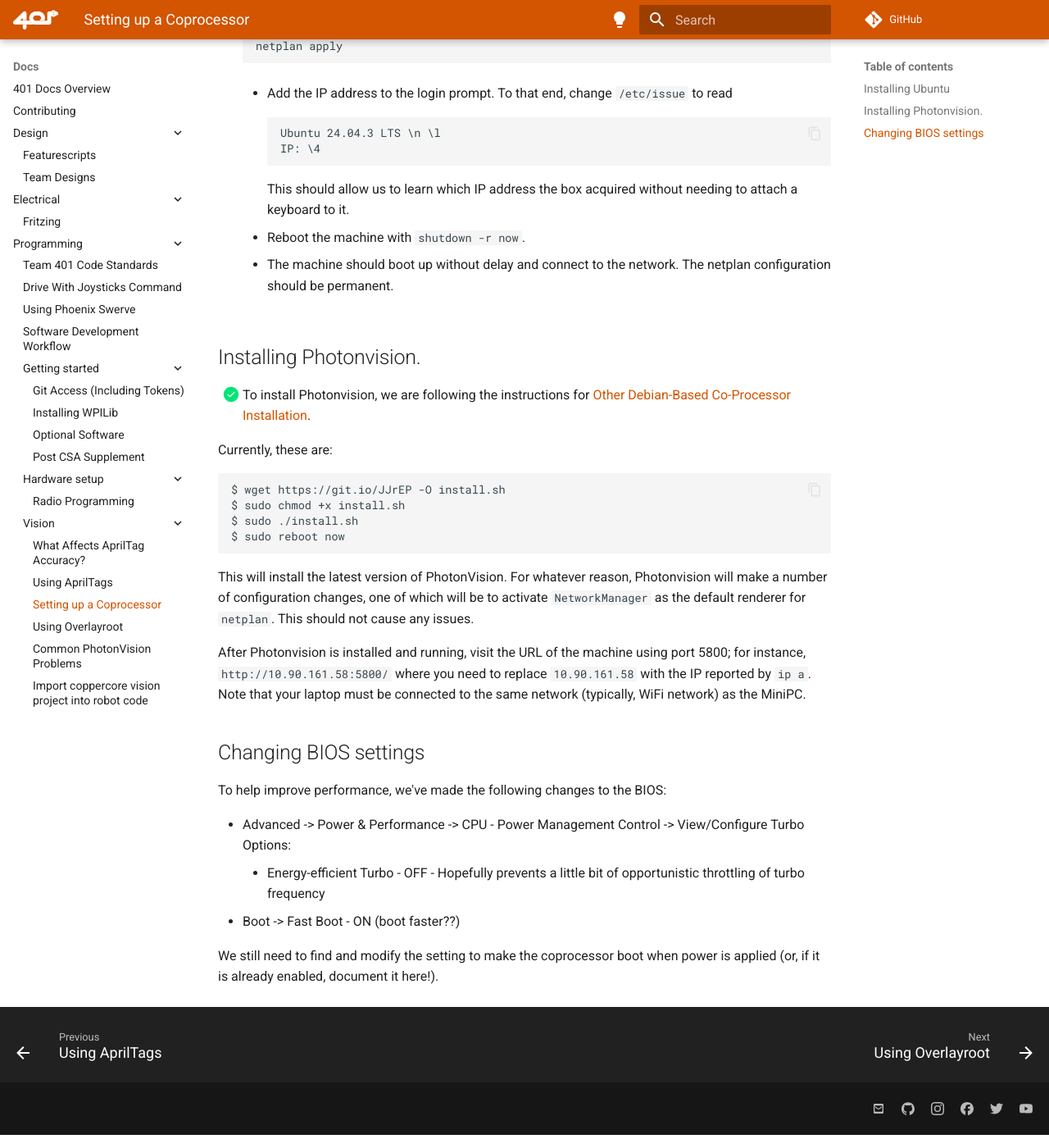
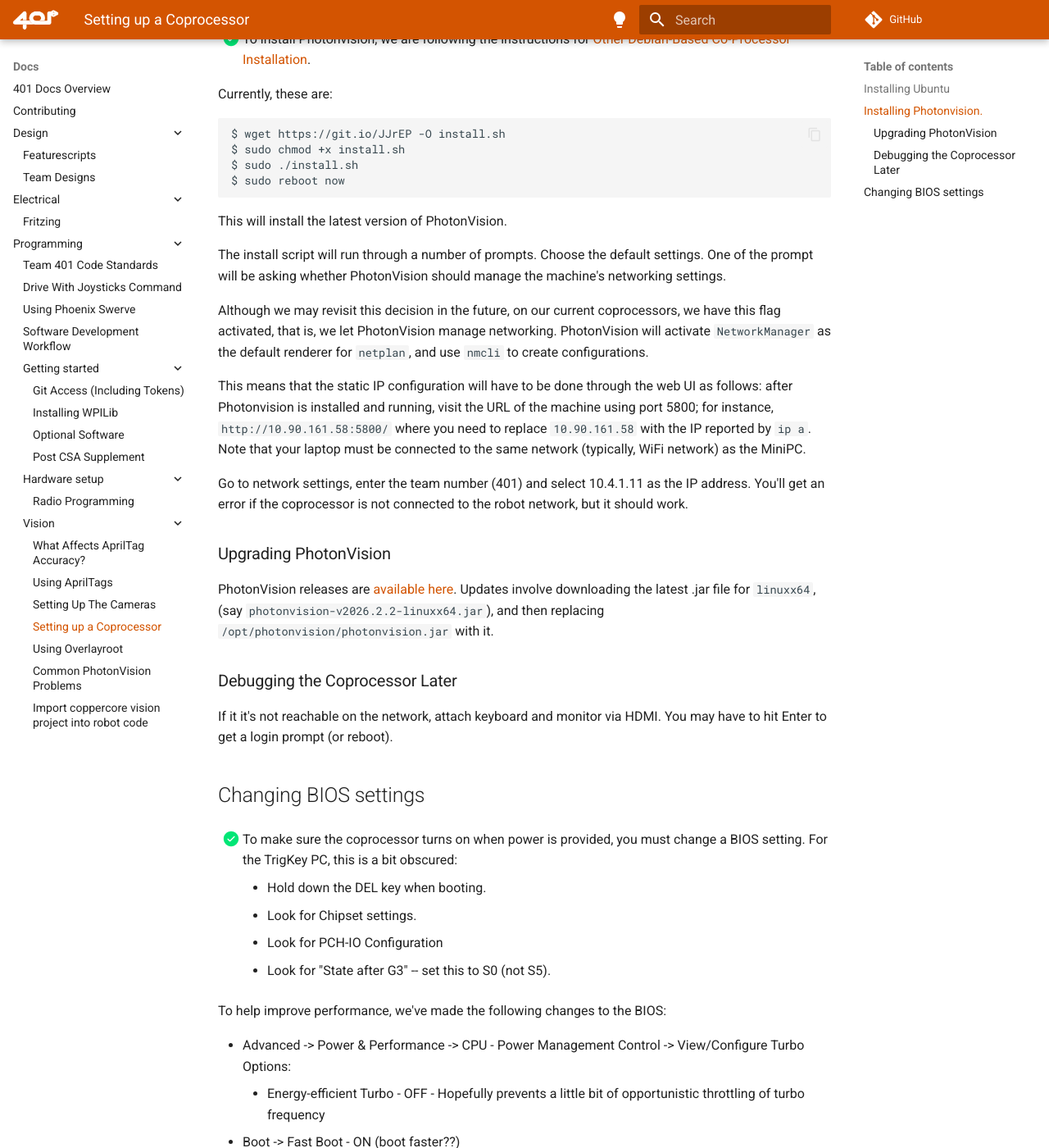
Before and after one commit to team401/Docs, an MkDocs documentation site: the page built from docs/programming/vision/coprocessor-setup.md, in a window 1280 px wide and 1400 px high, scrolled down 2892 px. Shown: the whole window at 82% size. Built offline with MkDocs 1.6.1 and Material for MkDocs 9.7.7, drawn with Linux system fonts in a browser that asks for light colours; plug-ins that fetch from the network failed and are left out; comment, search, counter and statistics services are not loaded; some of the changed text lies outside the part shown.

Commit message:
Info on camera placement (#71)
* added info on camera placement

* updated coprocessor information

* upgraded packages to fix security warnings

---------

Co-authored-by: Theta Back <thetaback@gmail.com>
Co-authored-by: Godmar Back <gback@cs.vt.edu>

````diff
--- a/docs/programming/vision/coprocessor-setup.md
+++ b/docs/programming/vision/coprocessor-setup.md
@@ -105,26 +105,6 @@
 
     - Install a text editor like Vim (`apt install vim`).
 
-- [x] Add the setup for the static ethernet. In `/etc/netplan`,  create `10-ethernet-static.yaml` with this content:
-```yaml
-network:
-  version: 2
-  ethernets:
-    enp89s0:
-      optional: true
-      dhcp4: false
-      dhcp6: false
-      addresses:
-        - 10.4.1.11/24
-```
-    where `enp89s0` should be the name of the Ethernet interface from the previous step.
-    Change the permissions to satisfy netplan's expectations:
-
-    ```bash
-    chmod go-r /etc/netplan/10-ethernet-static.yaml
-    netplan apply
-    ```
-
     - Add the IP address to the login prompt.  To that end, change `/etc/issue` to read
 ```text
 Ubuntu 24.04.3 LTS \n \l
@@ -150,21 +130,50 @@
 $ sudo reboot now
 ```
    This will install the latest version of PhotonVision.
-   For whatever reason, Photonvision will make a number of configuration changes,
-   one of which will be to activate `NetworkManager` as the default renderer for `netplan`.
-   This should not cause any issues.
 
-   After Photonvision is installed and running, visit the URL of the machine
+   The install script will run through a number of prompts. Choose the default settings.
+   One of the prompt will be asking whether PhotonVision should manage the machine's
+   networking settings.
+
+   Although we may revisit this decision in the future, on our current coprocessors,
+   we have this flag activated, that is, we let PhotonVision manage networking.
+   PhotonVision will activate `NetworkManager` as the default renderer for `netplan`,
+   and use `nmcli` to create configurations.
+
+   This means that the static IP configuration will have to be done through
+   the web UI as follows:
+   after Photonvision is installed and running, visit the URL of the machine
    using port 5800; for instance, `http://10.90.161.58:5800/` where you need to replace `10.90.161.58`
    with the IP reported by `ip a`.  Note that your laptop must be connected to the
    same network (typically, WiFi network) as the MiniPC.
 
+   Go to network settings, enter the team number (401) and select 10.4.1.11 as the
+   IP address.  You'll get an error if the coprocessor is not connected to the robot
+   network, but it should work.
+
+### Upgrading PhotonVision
+
+PhotonVision releases are [available here](https://github.com/PhotonVision/photonvision/releases).
+Updates involve downloading the latest .jar file for `linuxx64`, (say `photonvision-v2026.2.2-linuxx64.jar`),
+and then replacing `/opt/photonvision/photonvision.jar` with it.
+
+### Debugging the Coprocessor Later
+
+If it it's not reachable on the network, attach keyboard and monitor via HDMI.
+You may have to hit Enter to get a login prompt (or reboot).
+
 ## Changing BIOS settings
+
+- [x] To make sure the coprocessor turns on when power is provided, you must change
+a BIOS setting.  For the TrigKey PC, this is a bit obscured:
+
+    - Hold down the DEL key when booting.
+    - Look for Chipset settings.
+    - Look for PCH-IO Configuration
+    - Look for "State after G3" -- set this to S0 (not S5).
 
 To help improve performance, we've made the following changes to the BIOS:
 
 - Advanced -> Power & Performance -> CPU - Power Management Control -> View/Configure Turbo Options:
     - Energy-efficient Turbo - OFF - Hopefully prevents a little bit of opportunistic throttling of turbo frequency
 - Boot -> Fast Boot - ON (boot faster??)
-
-We still need to find and modify the setting to make the coprocessor boot when power is applied (or, if it is already enabled, document it here!).
--- a/pyproject.toml
+++ b/pyproject.toml
@@ -32,7 +32,7 @@
     "packaging==25.0",
     "paginate==0.5.7",
     "pathspec==0.12.1",
-    "pillow==10.4.0",
+    "pillow==12.1.1",
     "platformdirs==4.4.0",
     "pycparser==2.23",
     "pygments==2.19.2",
@@ -45,7 +45,7 @@
     "six==1.17.0",
     "smmap==5.0.2",
     "tinycss2==1.4.0",
-    "urllib3==2.5.0",
+    "urllib3==2.6.3",
     "watchdog==6.0.0",
     "webencodings==0.5.1",
 ]
````
Also changed, not shown: docs/programming/vision/camera-setup.md (added, +12 -0 lines), docs/programming/vision/images/example-deviceID-and-unique-path.png (added), docs/programming/vision/images/ports-of-pc-diagram.png (added), 1 other file.
